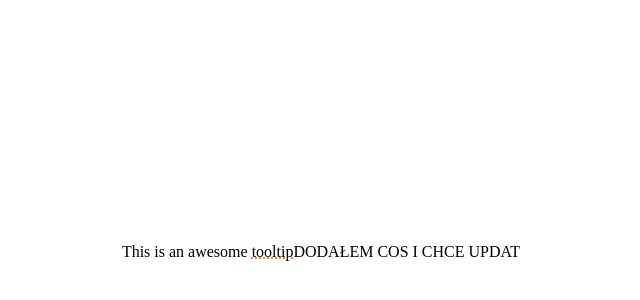
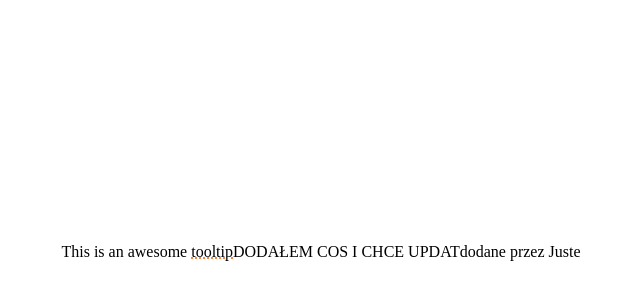
Before and after one commit to WALLESAMEHERE/TAKITEST, a plain HTML site: page index.html in a window 1280 px wide. Shown: the part 156-456 px from the top of the page, without its empty margins (319-959 px from the left). Drawn offline with Linux system fonts and the light colour scheme.

Commit message:
wiadomosc jsty

```diff
--- a/index.html
+++ b/index.html
@@ -60,6 +60,7 @@
   <div class="container">
       <p>This is an awesome <span data-tolp="It's so cool">tooltip</span></p>
       <p> DODAŁEM COS I CHCE UPDAT</p>
+      <P> dodane przez Juste </P>
   </div>
 </body>
 </html>
```
